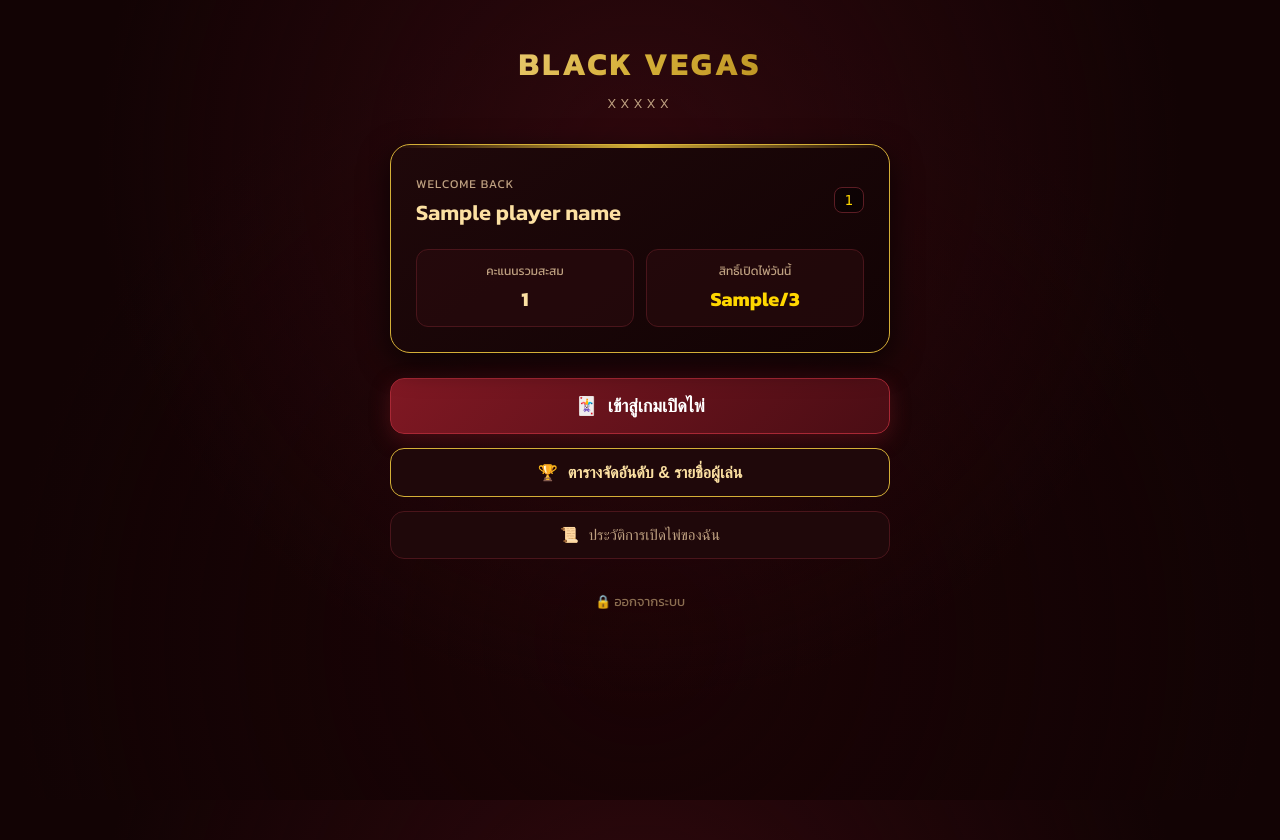
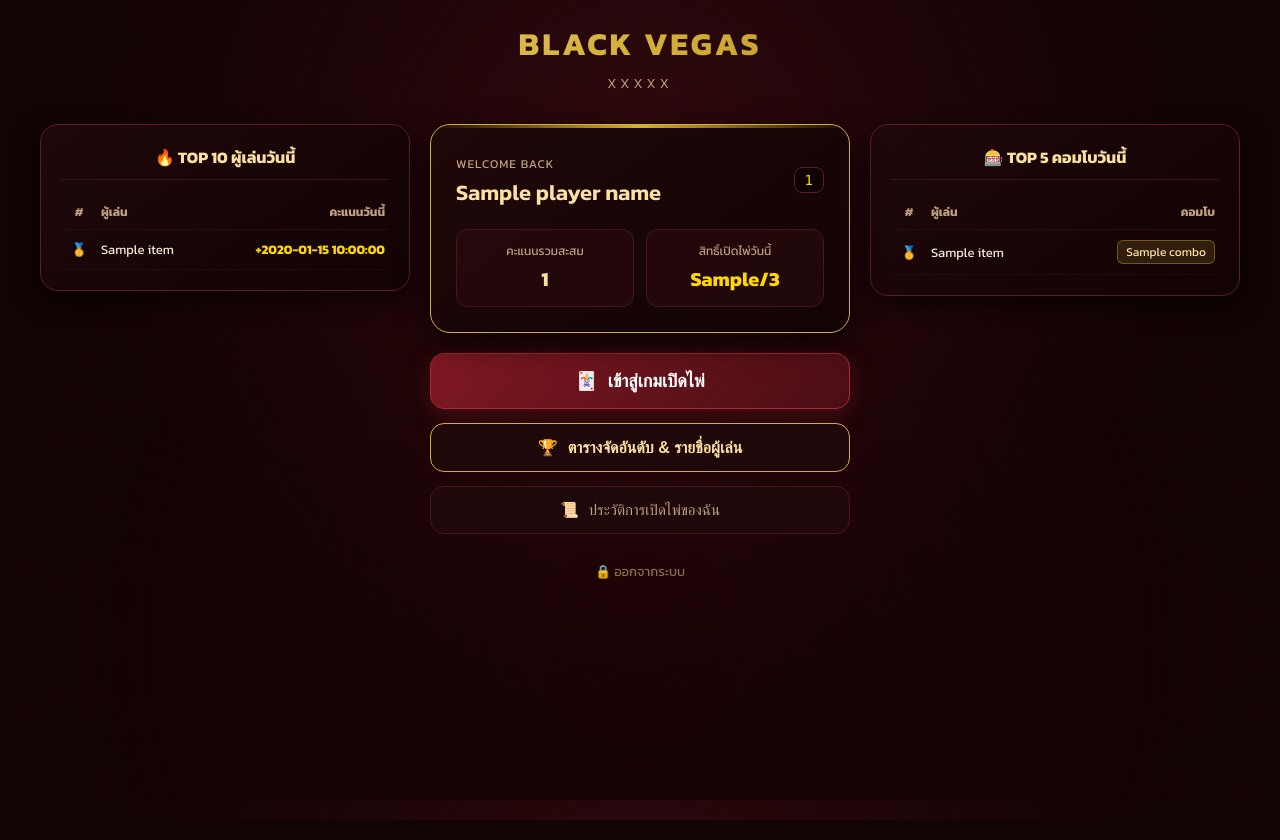
Before and after one commit to WRMG001/CardGame, a Flask app: template templates/home.html in a window 1280 px wide. Run offline with Flask 3, Linux system fonts and the light colour scheme; the template is opened without the code that fills it: most values are stand-ins (such as "Sample title", 1, 10 or a date in 2020).

Commit message:
Update home.html

```diff
--- a/templates/home.html
+++ b/templates/home.html
@@ -1,12 +1,99 @@
 {% extends 'base.html' %}
 
-{% block title %}หน้าหลัก - Black Vegas {% endblock %}
+{% block title %}หน้าหลัก - Black Vegas{% endblock %}
 
 {% block content %}
-<div style="max-width: 500px; margin: 40px auto 80px auto; color: #f3e8d3; font-family: 'Kanit', sans-serif; padding: 0 15px;">
+<style>
+  .home-wrapper {
+    display: flex;
+    gap: 20px;
+    max-width: 1200px;
+    margin: 30px auto 80px auto;
+    padding: 0 15px;
+    align-items: flex-start;
+    justify-content: center;
+    font-family: 'Kanit', sans-serif;
+    color: #f3e8d3;
+  }
+
+  .side-card {
+    flex: 1;
+    min-width: 280px;
+    background: linear-gradient(145deg, #1f080a, #120304);
+    border: 1px solid #5c1d24;
+    border-radius: 18px;
+    padding: 20px;
+    box-shadow: 0 8px 25px rgba(0, 0, 0, 0.7);
+  }
+
+  .side-card-header {
+    text-align: center;
+    padding-bottom: 10px;
+    margin-bottom: 15px;
+    border-bottom: 1px solid #3d1216;
+    color: #fce0a2;
+    font-size: 16px;
+    font-weight: bold;
+  }
+
+  .center-card {
+    width: 100%;
+    max-width: 420px;
+  }
+
+  .daily-table {
+    width: 100%;
+    border-collapse: collapse;
+  }
+
+  .daily-table th {
+    font-size: 12px;
+    color: #bfa181;
+    padding: 8px 4px;
+    border-bottom: 1px solid #2b0b0e;
+    text-align: left;
+  }
+
+  .daily-table td {
+    font-size: 13px;
+    padding: 10px 4px;
+    border-bottom: 1px solid rgba(255, 255, 255, 0.03);
+  }
+
+  .rank-badge {
+    font-weight: bold;
+    color: #ffd700;
+    width: 28px;
+    text-align: center;
+  }
+
+  .combo-tag {
+    background: rgba(212, 175, 55, 0.15);
+    color: #fce0a2;
+    border: 1px solid rgba(212, 175, 55, 0.4);
+    padding: 2px 8px;
+    border-radius: 6px;
+    font-size: 12px;
+    display: inline-block;
+  }
+
+  @media (max-width: 900px) {
+    .home-wrapper {
+      flex-direction: column;
+      align-items: center;
+    }
+    .center-card {
+      order: -1;
+    }
+    .side-card {
+      width: 100%;
+      max-width: 420px;
+    }
+  }
+</style>
 
 <!-- Header Banner -->
-  <div style="text-align: center; margin-bottom: 30px;">
+<div style="text-align: center; margin-top: 20px;">
   <h1 style="margin: 0; font-size: 32px; letter-spacing: 3px; font-weight: 700; background: linear-gradient(135deg, #fce0a2, #d4af37, #aa7c11); -webkit-background-clip: text; -webkit-text-fill-color: transparent;">
     BLACK VEGAS
   </h1>
@@ -15,8 +102,50 @@
   </div>
 </div>
 
-  <!-- 🎴 Card 1: Player Profile Status -->
-  <div style="background: linear-gradient(145deg, #1f080a, #120304); border-radius: 20px; padding: 25px; border: 1px solid #d4af37; box-shadow: 0 10px 30px rgba(0,0,0,0.7); position: relative; overflow: hidden; margin-bottom: 25px;">
+<div class="home-wrapper">
+
+  <!-- 🔴 กรอบที่ 1 (ซ้าย): TOP 10 ผู้เล่นประจำวัน -->
+  <div class="side-card">
+    <div class="side-card-header">
+      🔥 TOP 10 ผู้เล่นวันนี้
+    </div>
+    <table class="daily-table">
+      <thead>
+        <tr>
+          <th style="text-align: center;">#</th>
+          <th>ผู้เล่น</th>
+          <th style="text-align: right;">คะแนนวันนี้</th>
+        </tr>
+      </thead>
+      <tbody>
+        {% if top10_daily %}
+          {% for item in top10_daily %}
+          <tr>
+            <td class="rank-badge">
+              {% if loop.index == 1 %}🥇
+              {% elif loop.index == 2 %}🥈
+              {% elif loop.index == 3 %}🥉
+              {% else %}{{ loop.index }}
+              {% endif %}
+            </td>
+            <td style="color: #f3e8d3;">{{ item.player_name }}</td>
+            <td style="text-align: right; color: #ffd700; font-weight: bold;">+{{ item.score_today }}</td>
+          </tr>
+          {% endfor %}
+        {% else %}
+          <tr>
+            <td colspan="3" style="text-align: center; color: #8c6e51; padding: 20px;">ยังไม่มีการเล่นในวันนี้</td>
+          </tr>
+        {% endif %}
+      </tbody>
+    </table>
+  </div>
+
+  <!-- 🎯 กล่องตรงกลาง: Profile & Menu Navigation -->
+  <div class="center-card">
+
+    <!-- Player Profile Status -->
+    <div style="background: linear-gradient(145deg, #1f080a, #120304); border-radius: 20px; padding: 25px; border: 1px solid #d4af37; box-shadow: 0 10px 30px rgba(0,0,0,0.7); position: relative; overflow: hidden; margin-bottom: 20px;">
       <div style="position: absolute; top: 0; left: 0; right: 0; height: 3px; background: linear-gradient(90deg, transparent, #d4af37, transparent);"></div>
 
       <div style="display: flex; justify-content: space-between; align-items: center; margin-bottom: 15px;">
@@ -32,7 +161,6 @@
       </div>
 
       <div style="display: grid; grid-template-columns: 1fr 1fr; gap: 12px; margin-top: 20px;">
-      <!-- Stat 1: คะแนนรวมสะสมจริง -->
         <div style="background: rgba(43, 11, 14, 0.6); border: 1px solid #4a151b; padding: 12px; border-radius: 12px; text-align: center;">
           <span style="font-size: 12px; color: #bfa181; display: block;">คะแนนรวมสะสม</span>
           <span style="font-size: 20px; font-weight: bold; color: {% if total_score and total_score < 0 %}#ff5252{% else %}#fce0a2{% endif %}; margin-top: 4px; display: block;">
@@ -40,7 +168,6 @@
           </span>
         </div>
 
-      <!-- Stat 2: สิทธิ์เปิดไพ่วันนี้จริง -->
         <div style="background: rgba(43, 11, 14, 0.6); border: 1px solid #4a151b; padding: 12px; border-radius: 12px; text-align: center;">
           <span style="font-size: 12px; color: #bfa181; display: block;">สิทธิ์เปิดไพ่วันนี้</span>
           <span style="font-size: 20px; font-weight: bold; color: #ffd700; margin-top: 4px; display: block;">
@@ -50,9 +177,8 @@
       </div>
     </div>
 
-  <!-- 🎯 Card 2: Main Menu Navigation -->
+    <!-- Main Menu Navigation -->
     <div style="display: flex; flex-direction: column; gap: 14px;">
-
       <a href="/game" style="text-decoration: none;">
         <button style="width: 100%; padding: 16px; background: linear-gradient(135deg, #801823, #4a0d14); color: #fff; border: 1.5px solid #a82835; border-radius: 14px; cursor: pointer; font-weight: bold; font-size: 18px; box-shadow: 0 6px 20px rgba(128, 24, 35, 0.4); display: flex; align-items: center; justify-content: center; gap: 10px;">
           <span>🃏</span> เข้าสู่เกมเปิดไพ่
@@ -71,12 +197,50 @@
         </button>
       </a>
 
-    <div style="text-align: center; margin-top: 15px;">
+      <div style="text-align: center; margin-top: 10px;">
         <a href="/logout" style="color: #8c6e51; text-decoration: none; font-size: 13px;">
           🔒 ออกจากระบบ
         </a>
       </div>
+    </div>
 
+  </div>
+
+  <!-- 🔴 กรอบที่ 2 (ขวา): TOP 5 คอมโบประจำวัน -->
+  <div class="side-card">
+    <div class="side-card-header">
+      🎰 TOP 5 คอมโบวันนี้
+    </div>
+    <table class="daily-table">
+      <thead>
+        <tr>
+          <th style="text-align: center;">#</th>
+          <th>ผู้เล่น</th>
+          <th style="text-align: right;">คอมโบ</th>
+        </tr>
+      </thead>
+      <tbody>
+        {% if top5_combos %}
+          {% for item in top5_combos %}
+          <tr>
+            <td class="rank-badge">
+              {% if loop.index == 1 %}🥇
+              {% elif loop.index == 2 %}🥈
+              {% elif loop.index == 3 %}🥉
+              {% else %}{{ loop.index }}
+              {% endif %}
+            </td>
+            <td style="color: #f3e8d3;">{{ item.player_name }}</td>
+            <td style="text-align: right;"><span class="combo-tag">{{ item.combo }}</span></td>
+          </tr>
+          {% endfor %}
+        {% else %}
+          <tr>
+            <td colspan="3" style="text-align: center; color: #8c6e51; padding: 20px;">ยังไม่มีคอมโบในวันนี้</td>
+          </tr>
+        {% endif %}
+      </tbody>
+    </table>
   </div>
 
 </div>
```
Lines whose indentation alone changed are shown as unchanged.
